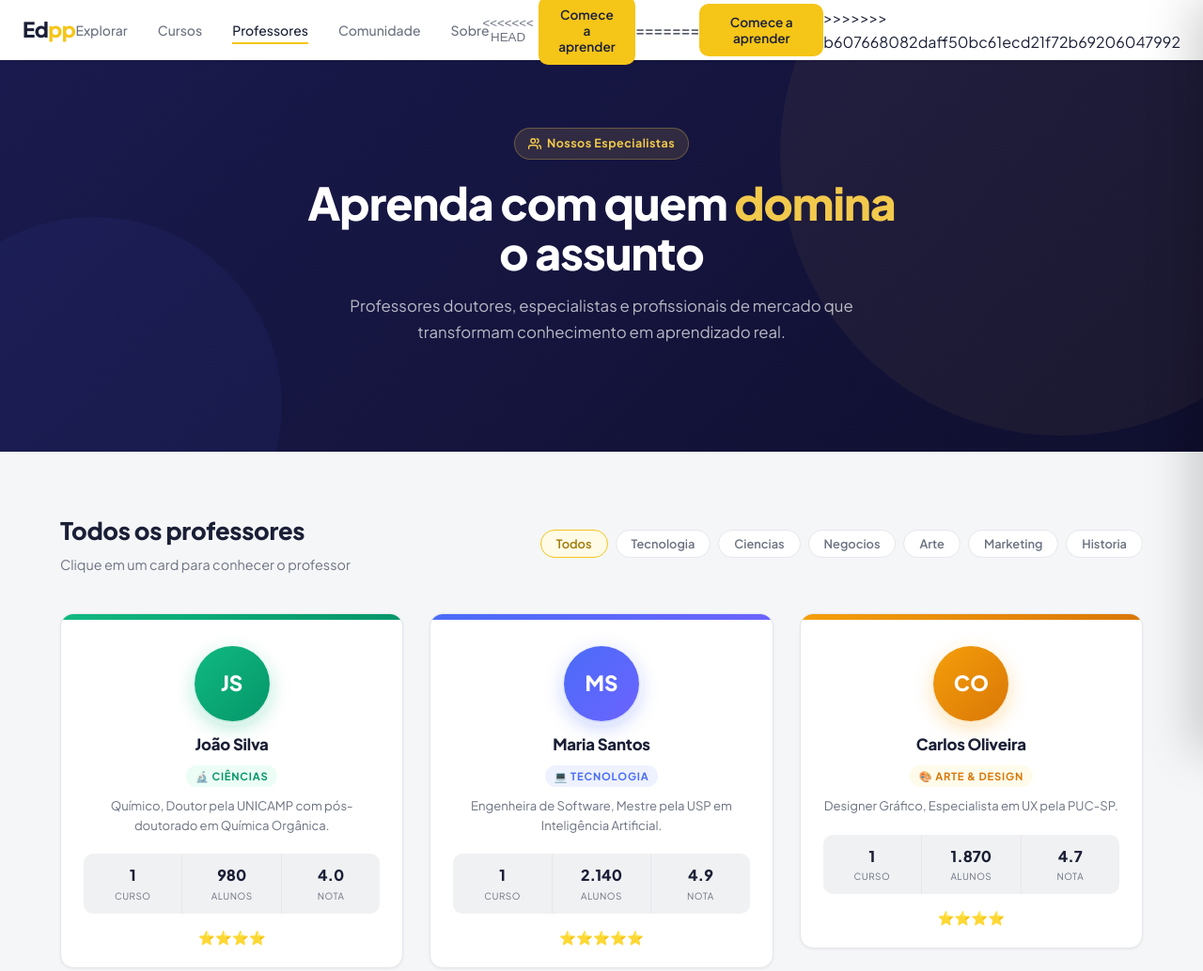
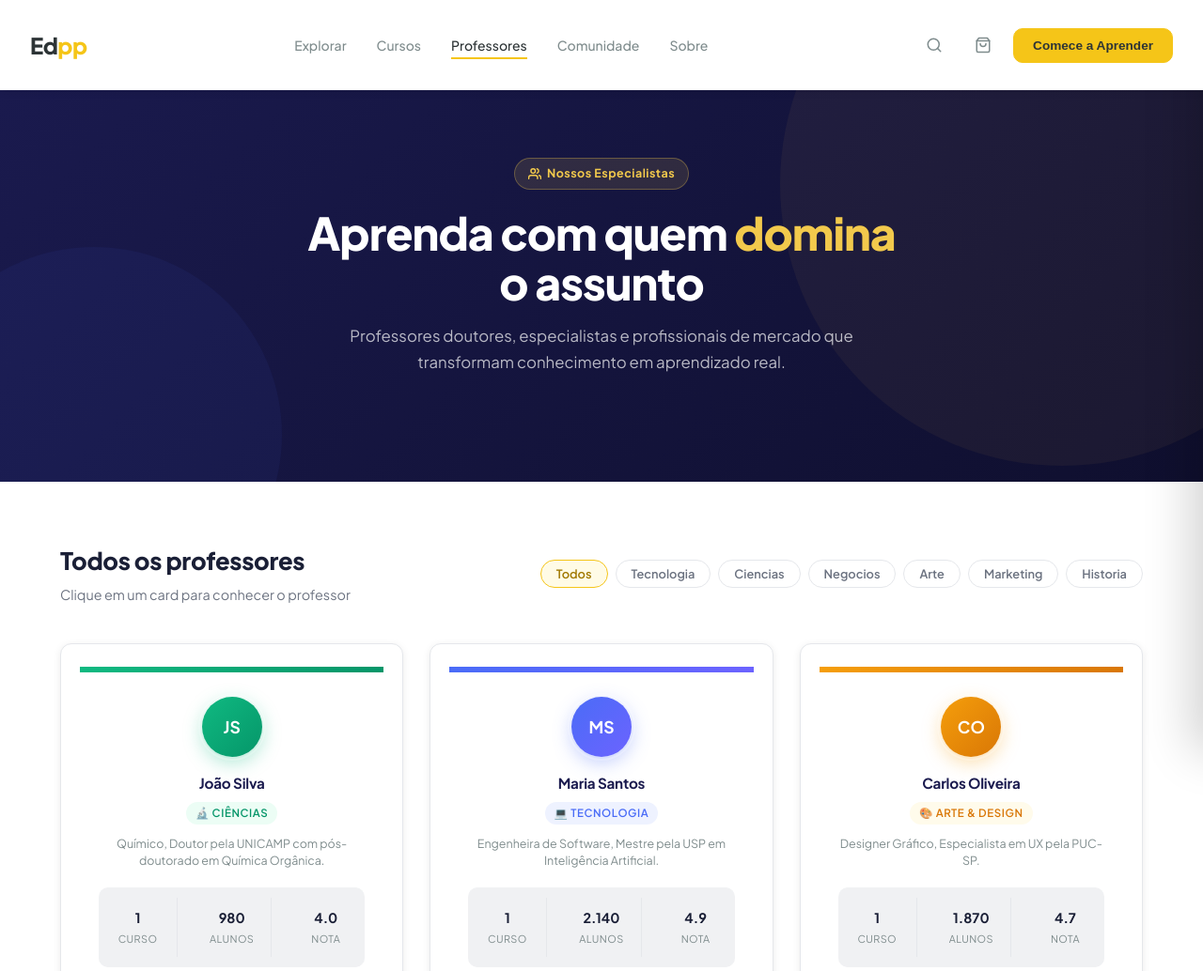
Before and after one commit to ThiagoMarques2/EDPP-Cursos, a plain HTML site: page frontend/html/professores.html in a window 1280 px wide. Shown: the top 1034 px of the page at 94% size. Drawn offline with Linux system fonts and the light colour scheme.

Commit message:
fix: padroniza nav do professores.html igual ao das demais paginas

```diff
--- a/frontend/html/professores.html
+++ b/frontend/html/professores.html
@@ -4,6 +4,7 @@
     <meta charset="UTF-8">
     <meta name="viewport" content="width=device-width, initial-scale=1.0">
     <link rel="stylesheet" href="../css/professores-style.css">
+    <link rel="stylesheet" href="../css/style.css">
     <link rel="preconnect" href="https://fonts.googleapis.com">
     <link href="https://fonts.googleapis.com/css2?family=Plus+Jakarta+Sans:wght@400;500;600;700;800&display=swap" rel="stylesheet">
     <title>Edpp — Professores</title>
@@ -11,28 +12,25 @@
 <body>
 
 
-    <header>
-        <nav>
-            <a href="index.html" class="logo-text">Ed<span>pp</span></a>
-            <ul class="nav-links">
+  <header class="site-header">
+    <nav class="header-nav">
+      <a href="index.html" class="logo">Ed<span>pp</span></a>
+      <ul class="links-nav">
         <li><a href="index.html">Explorar</a></li>
         <li><a href="cursos.html">Cursos</a></li>
-                <li><a href="professores.html" class="active">Professores</a></li>
+        <li><a href="professores.html" class="ativo">Professores</a></li>
         <li><a href="comunidade.html">Comunidade</a></li>
         <li><a href="sobre.html">Sobre</a></li>
       </ul>
-            <menu class="nav-actions">
-                <li><button class="search-btn" aria-label="Pesquisar">
+      <section class="acoes-header">
+        <button class="btn-pesquisa" aria-label="Pesquisar">
           <svg width="18" height="18" viewBox="0 0 24 24" fill="none" stroke="currentColor" stroke-width="2" stroke-linecap="round" stroke-linejoin="round"><circle cx="11" cy="11" r="8"/><path d="m21 21-4.3-4.3"/></svg>
-<<<<<<< HEAD
-                </button></li>
-                <li><button class="cta-btn">Comece a aprender</button></li>
-            </menu>
-=======
         </button>
-                <button class="cta-btn" onclick="window.location.href='login.html'">Comece a aprender</button>
-            </div>
->>>>>>> b607668082daff50bc61ecd21f72b69206047992
+        <button class="btn-carrinho" aria-label="Planos" onclick="document.getElementById('modalPlanos').showModal()">
+          <svg width="18" height="18" viewBox="0 0 24 24" fill="none" stroke="currentColor" stroke-width="2" stroke-linecap="round" stroke-linejoin="round"><path d="M6 2 3 6v14a2 2 0 0 0 2 2h14a2 2 0 0 0 2-2V6l-3-4z"/><line x1="3" y1="6" x2="21" y2="6"/><path d="M16 10a4 4 0 0 1-8 0"/></svg>
+        </button>
+        <button class="btn-acao" onclick="window.location.href='login.html'">Comece a Aprender</button>
+      </section>
     </nav>
   </header>
 
```
Lines whose indentation alone changed are shown as unchanged.
